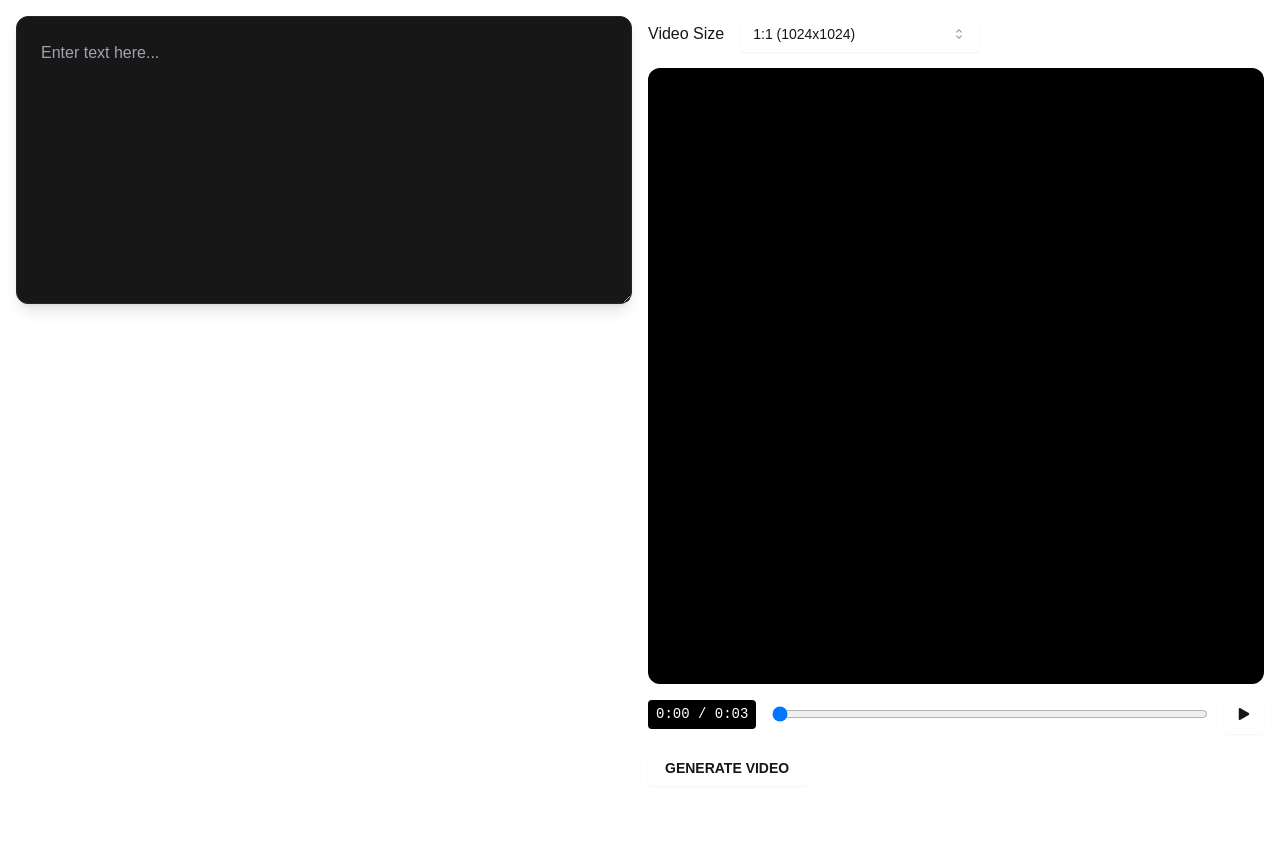
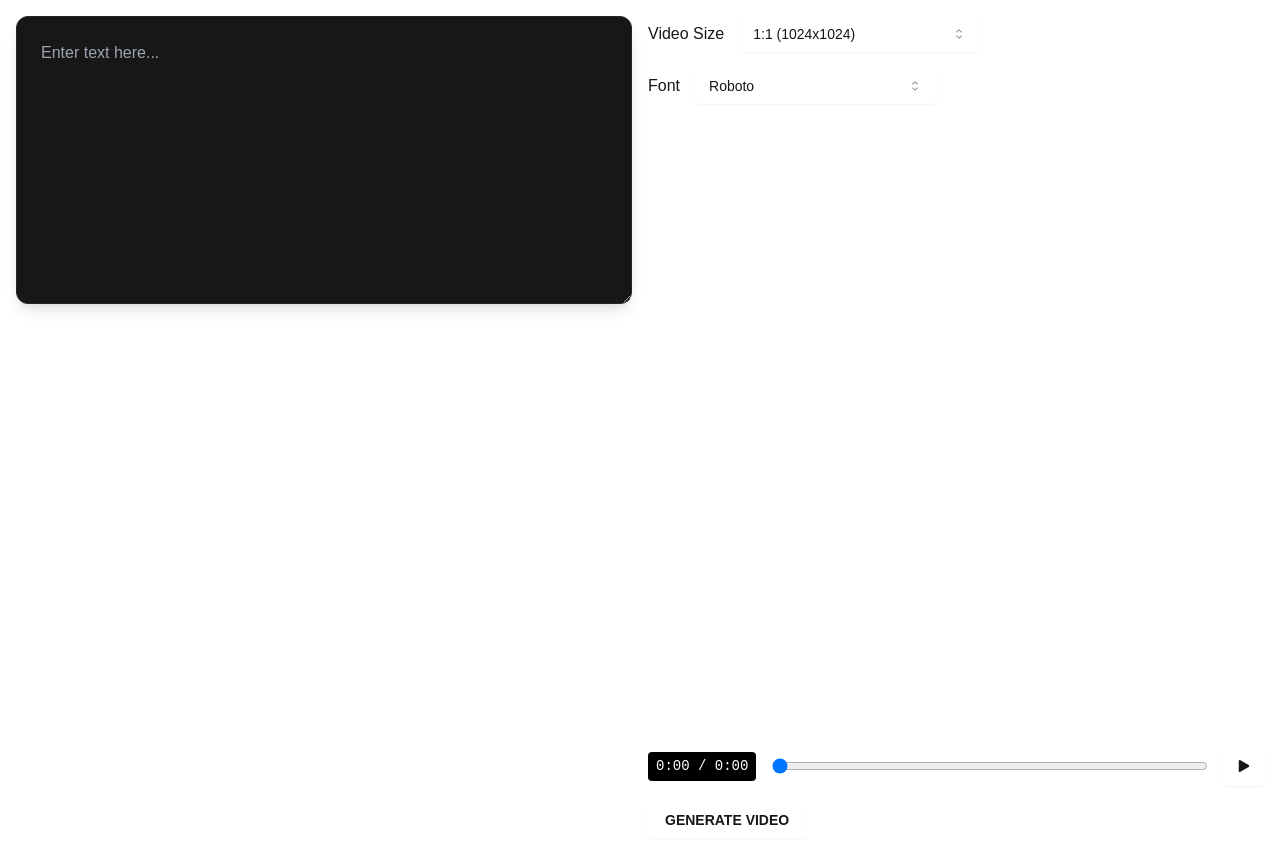
Before and after one commit to xcrap/text2video, a Next.js app: page / in a window 1280 px wide. Before the commit the page ends 802 px from the top, so only its background shows below. Built offline with nearby package versions, Linux system fonts and the light colour scheme.

Commit message:
Google Fonts Selector

```diff
--- a/src/app/page.tsx
+++ b/src/app/page.tsx
@@ -10,17 +10,27 @@ import {
   SelectTrigger,
   SelectValue,
 } from "@/components/ui/select";
+import { defaultFont, POPULAR_FONTS, loadFont, initializeFonts } from '@/utils/fonts';
+import type { NextFont } from 'next/dist/compiled/@next/font';
 
 export default function Home() {
   const [textInput, setTextInput] = useState('');
   const [lines, setLines] = useState<string[]>([]);
   const [videoSize, setVideoSize] = useState('1024x1024');
   const [currentEditingLine, setCurrentEditingLine] = useState<number | null>(null);
+  const [selectedFont, setSelectedFont] = useState('Roboto');
+  const [loadedFont, setLoadedFont] = useState<NextFont>(defaultFont);
 
+  // Initialize fonts on mount
   useEffect(() => {
-    const newLines = textInput.split('\n');
-    setLines(newLines);
-  }, [textInput]);
+    initializeFonts();
+  }, []);
+
+  // Simplify font loading effect
+  useEffect(() => {
+    const font = loadFont(selectedFont as typeof POPULAR_FONTS[number]);
+    setLoadedFont(font);
+  }, [selectedFont]);
 
   const updateCurrentLine = (element: HTMLTextAreaElement) => {
     const cursorPosition = element.selectionStart;
@@ -30,7 +40,10 @@ export default function Home() {
   };
 
   const handleTextChange = (e: React.ChangeEvent<HTMLTextAreaElement>) => {
-    setTextInput(e.target.value);
+    const newText = e.target.value;
+    setTextInput(newText);
+    // Update lines immediately with the new text
+    setLines(newText.split('\n'));
     updateCurrentLine(e.target);
   };
 
@@ -50,6 +63,10 @@ export default function Home() {
     setVideoSize(value);
   };
 
+  const handleFontChange = (value: string) => {
+    setSelectedFont(value);
+  };
+
   return (
     <div className="p-4 flex">
       <div className="w-1/2 pr-2">
@@ -63,7 +80,8 @@ export default function Home() {
         />
       </div>
       <div className="w-1/2 pl-2">
-      <div className="mb-4 flex items-center">
+        <div className="mb-4 flex flex-col gap-4">
+          <div className="flex items-center">
             <label htmlFor="videoSize" className="mr-4">Video Size</label>
             <Select value={videoSize} onValueChange={handleVideoSizeChange}>
               <SelectTrigger className="w-[240px] rounded border-white/10">
@@ -76,10 +94,28 @@ export default function Home() {
               </SelectContent>
             </Select>
           </div>
+          <div className="flex items-center">
+            <label htmlFor="font" className="mr-4">Font</label>
+            <Select value={selectedFont} onValueChange={handleFontChange}>
+              <SelectTrigger className="w-[240px] rounded border-white/10">
+                <SelectValue placeholder="Select font" />
+              </SelectTrigger>
+              <SelectContent className="bg-black">
+                {POPULAR_FONTS.map(font => (
+                  <SelectItem key={font} value={font}>
+                    {font}
+                  </SelectItem>
+                ))}
+              </SelectContent>
+            </Select>
+          </div>
+        </div>
         <Preview
           lines={lines}
           videoSize={videoSize}
           currentEditingLine={currentEditingLine}
+          selectedFont={selectedFont}
+          fontClass={loadedFont.className}
         />
         <Button
           variant="outline"
--- a/src/components/Preview.tsx
+++ b/src/components/Preview.tsx
@@ -1,6 +1,6 @@
 "use client";
 
-import { useState, useEffect, useRef, useCallback } from 'react';
+import { useState, useEffect, useRef, useCallback, useMemo } from 'react';
 import { FaPlay, FaPause } from 'react-icons/fa';
 import { Button } from "@/components/ui/button";
 
@@ -8,9 +8,25 @@ interface PreviewProps {
     lines: string[];
     videoSize: string;
     currentEditingLine: number | null;
+    selectedFont: string;
+    fontClass: string;
 }
 
-export default function Preview({ lines, videoSize, currentEditingLine }: PreviewProps) {
+// Move font calculations outside component
+const calculateFontSize = (width: number, height: number) => Math.min(width, height) * 0.05;
+
+const createFontStyle = (fontSize: number, fontName: string, weight = '400', style = 'normal') =>
+  `${weight} ${style} ${fontSize}px "${fontName}"`;
+
+// First, create a helper function outside the component
+const createFontStyles = (fontSize: number, fontName: string) => ({
+    normal: createFontStyle(fontSize, fontName),
+    bold: createFontStyle(fontSize, fontName, 'bold'),
+    italic: createFontStyle(fontSize, fontName, '400', 'italic'),
+    boldItalic: createFontStyle(fontSize, fontName, 'bold', 'italic')
+});
+
+export default function Preview({ lines, videoSize, currentEditingLine, selectedFont, fontClass }: PreviewProps) {
     const canvasRef = useRef<HTMLCanvasElement>(null);
     const [isPlaying, setIsPlaying] = useState(false);
     const [currentIndex, setCurrentIndex] = useState(0);
@@ -20,8 +36,37 @@ export default function Preview({ lines, videoSize, currentEditingLine }: Previe
     const [width, height] = videoSize.split('x').map(Number);
     const [totalDurationSecs, setTotalDurationSecs] = useState(0);
     const [lineStartFrames, setLineStartFrames] = useState<number[]>([]);
+    const [isFontLoaded, setIsFontLoaded] = useState(false);
 
+    const BASE_FONT_SIZE = calculateFontSize(width, height);
+    const LINE_HEIGHT = BASE_FONT_SIZE * 1.2;
+
+    // Cache font styles
+    const fontStyleRef = useRef<ReturnType<typeof createFontStyles> | null>(null);
+
+    // Use useMemo to handle both initialization and updates
+    useMemo(() => {
+        fontStyleRef.current = createFontStyles(BASE_FONT_SIZE, selectedFont);
+    }, [BASE_FONT_SIZE, selectedFont]);
+
+    // Simplify font loading effect
+    useEffect(() => {
+        const checkFont = async () => {
+            await document.fonts.ready;
+            setIsFontLoaded(true);
+        };
+
+        checkFont();
+    }, []);
+
+    // Update parseHTML to use fontClass
     const parseHTML = useCallback((context: CanvasRenderingContext2D, html: string, x: number, y: number, maxWidth: number, lineHeight: number) => {
+
+        // Add explicit dependency usage at the start of the function
+        if (!fontStyleRef.current || !selectedFont) {
+            return;
+        }
+
         const tempDiv = document.createElement('div');
         tempDiv.innerHTML = html;
         const elements = tempDiv.childNodes;
@@ -37,12 +82,13 @@ export default function Preview({ lines, videoSize, currentEditingLine }: Previe
         let currentY = y;
 
         const applyStyles = (styles: { bold: boolean; italic: boolean; underline: boolean }) => {
-            const fontStyle = [
-                styles.bold ? 'bold' : '',
-                styles.italic ? 'italic' : '',
-                '48px',
-                'Arial'
-            ].filter(Boolean).join(' ');
+            // Use cached font styles instead of building string each time
+            if (!fontStyleRef.current) return;
+            const fontStyle = styles.bold && styles.italic ? fontStyleRef.current.boldItalic :
+                            styles.bold ? fontStyleRef.current.bold :
+                            styles.italic ? fontStyleRef.current.italic :
+                            fontStyleRef.current.normal;
+
             context.font = fontStyle;
             context.fillStyle = color;
             context.textAlign = 'center';
@@ -179,7 +225,7 @@ export default function Preview({ lines, videoSize, currentEditingLine }: Previe
             drawCurrentLine();
             currentY += lineHeight; // Add final line height
         }
-    }, []);
+    }, [selectedFont]); // Only depend on selectedFont, not BASE_FONT_SIZE
 
     const formatTime = (seconds: number) => {
         const mins = Math.floor(seconds / 60);
@@ -194,7 +240,7 @@ export default function Preview({ lines, videoSize, currentEditingLine }: Previe
 
     // Single effect to handle frame generation
     useEffect(() => {
-        if (!canvasRef.current || lines.length === 0) return;
+        if (!canvasRef.current || lines.length === 0 || !isFontLoaded) return;
 
         const canvas = canvasRef.current;
         const context = canvas.getContext('2d');
@@ -223,10 +269,9 @@ export default function Preview({ lines, videoSize, currentEditingLine }: Previe
 
             // Set color and call parseHTML
             context.fillStyle = color;
-            const lineHeight = 48;
             const x = width / 2;
             const y = height / 2;
-            parseHTML(context, text.trim(), x, y, width - 20, lineHeight);
+            parseHTML(context, text.trim(), x, y, width - BASE_FONT_SIZE, LINE_HEIGHT);
 
             const frame = canvas.toDataURL('image/webp', 0.8);
             const frameCount = duration * 30; // Assuming 30 FPS
@@ -244,7 +289,7 @@ export default function Preview({ lines, videoSize, currentEditingLine }: Previe
         setLineStartFrames(newLineStartFrames);
         setTotalDurationSecs(totalDuration);
         setCurrentIndex(0); // Always start from beginning when frames change
-    }, [lines, width, height, parseHTML]);
+    }, [lines, width, height, parseHTML, isFontLoaded, BASE_FONT_SIZE, LINE_HEIGHT]);
 
     // Separate effect for handling editing - simplified without isPlaying
     useEffect(() => {
@@ -317,7 +362,7 @@ export default function Preview({ lines, videoSize, currentEditingLine }: Previe
     // });
 
     return (
-        <div className="preview">
+        <div className={`preview ${fontClass}`}>
             <canvas
                 ref={canvasRef}
                 width={width}
--- /dev/null
+++ b/src/utils/fonts.ts
@@ -0,0 +1,62 @@
+import type { NextFont } from 'next/dist/compiled/@next/font';
+import { Roboto } from 'next/font/google';
+
+// Default font as fallback
+export const defaultFont = Roboto({
+  weight: ['400', '700'],
+  subsets: ['latin'],
+  display: 'swap',
+});
+
+export const POPULAR_FONTS = [
+  "Roboto",
+  "Inter",
+  "Montserrat",
+  "Open Sans",
+  "Poppins"
+] as const;
+
+type FontName = typeof POPULAR_FONTS[number];
+
+const fontCache = new Map<FontName, NextFont>();
+
+// Map of font URLs for loading with all weights and styles
+const FONT_URLS = {
+  "Roboto": "https://fonts.googleapis.com/css2?family=Roboto:wght@400;700&display=swap",
+  "Inter": "https://fonts.googleapis.com/css2?family=Inter:wght@400;700&display=swap",
+  "Montserrat": "https://fonts.googleapis.com/css2?family=Montserrat:wght@400;700&display=swap",
+  "Open Sans": "https://fonts.googleapis.com/css2?family=Open+Sans:wght@400;700&display=swap",
+  "Poppins": "https://fonts.googleapis.com/css2?family=Poppins:wght@400;700&display=swap"
+};
+
+// Simple font loader that just adds stylesheet
+export function initializeFonts() {
+  for (const fontName of POPULAR_FONTS) {
+    const existingLink = document.querySelector(`link[href="${FONT_URLS[fontName]}"]`);
+    if (!existingLink) {
+      const link = document.createElement('link');
+      link.href = FONT_URLS[fontName];
+      link.rel = 'stylesheet';
+      document.head.appendChild(link);
+    }
+  }
+}
+
+export function loadFont(fontName: FontName): NextFont {
+    if (fontName === "Roboto") {
+      return defaultFont;
+    }
+
+    const cachedFont = fontCache.get(fontName);
+    if (cachedFont) {
+      return cachedFont;
+    }
+
+    const font: NextFont = {
+      className: fontName.toLowerCase().replace(/\s+/g, '-'),
+      style: { fontFamily: fontName },
+    };
+
+    fontCache.set(fontName, font);
+    return font;
+  }
```
Lines whose indentation alone changed are shown as unchanged.
